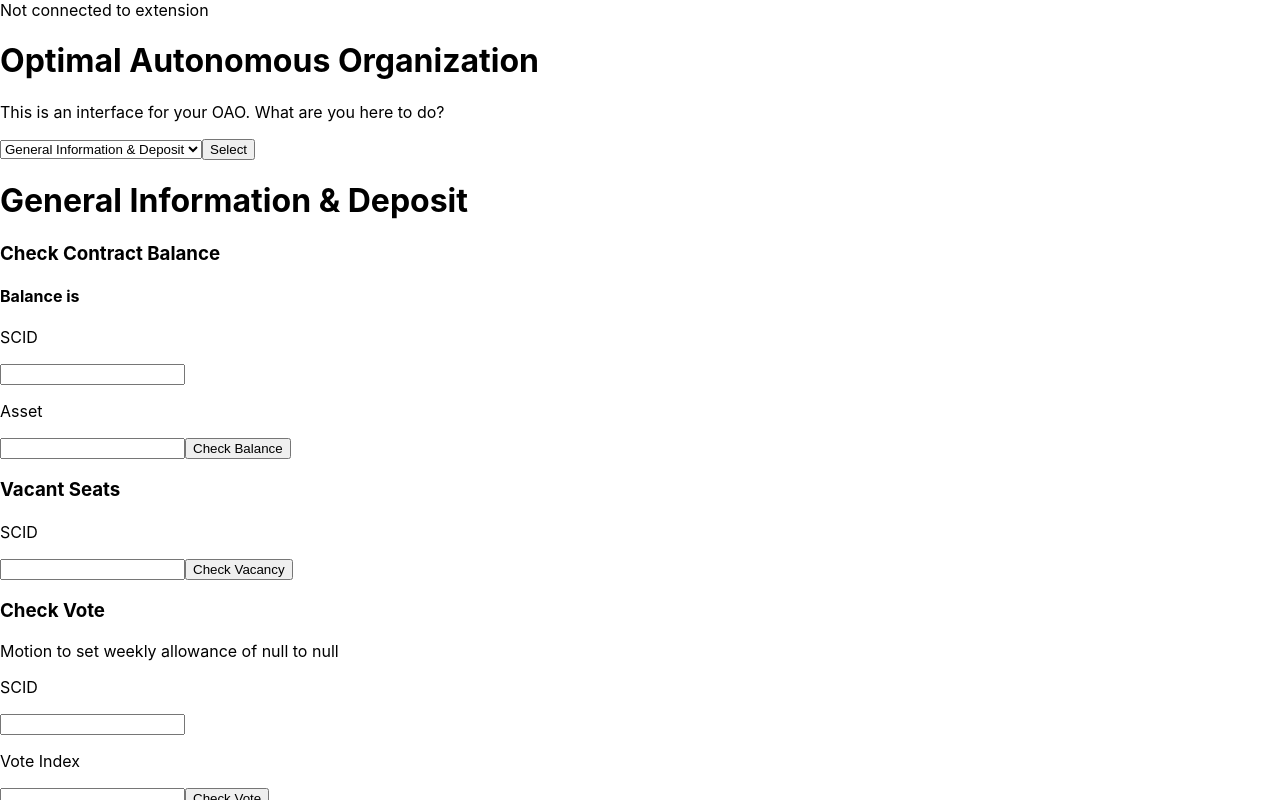
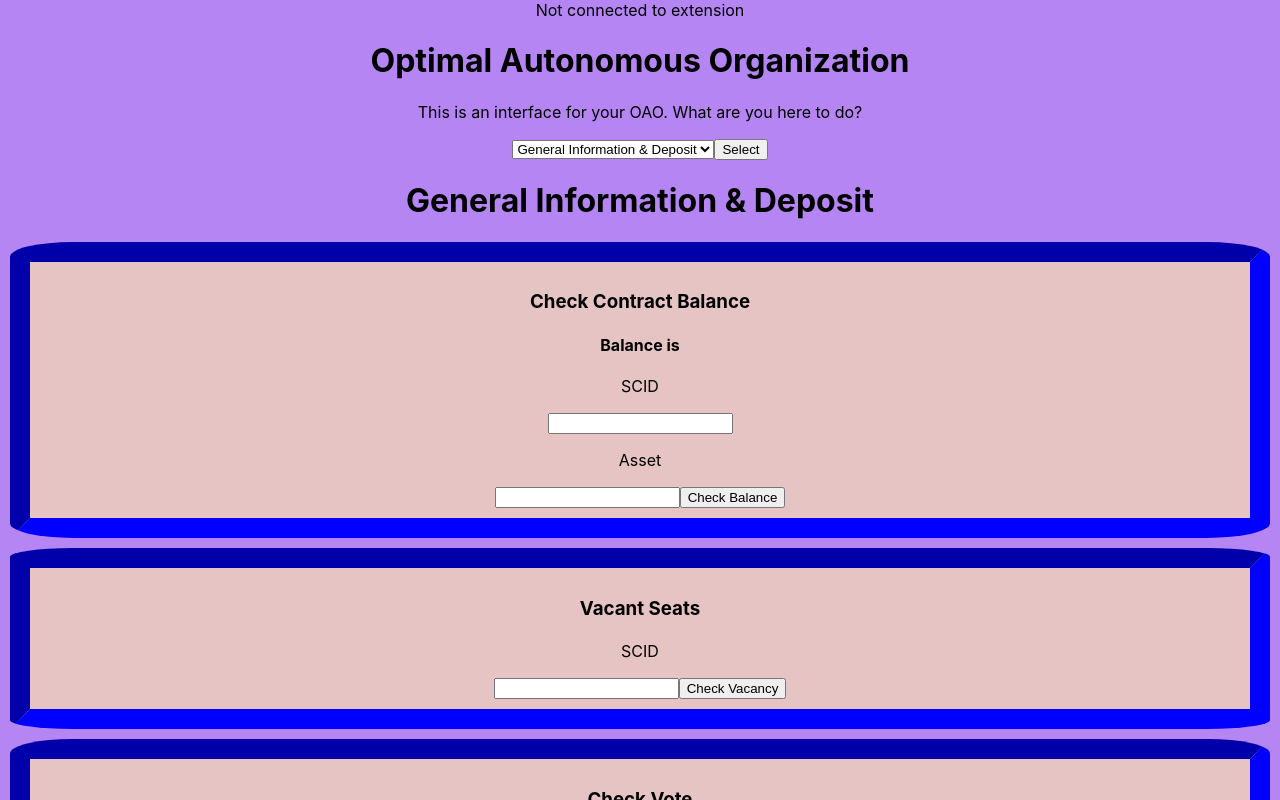
Before and after one commit to apollo5ever/DERO_OAO, a React (Create React App) app: page / in a window 1280 px wide. Both pictures are taken after a click on the button "Select". Shown: the top 800 px of the page. Built offline with nearby package versions, Linux system fonts and the light colour scheme.

Commit message:
added some ghastly css and link to github

```diff
--- a/src/App.js
+++ b/src/App.js
@@ -4,6 +4,7 @@ import DeroBridgeApi from './api.js'
 import React from 'react'
 import ReactDOM from 'react-dom'
 import to from 'await-to-js'
+import './app.css'
 
 const App = () => {
 
@@ -388,10 +389,11 @@ const setView = React.useCallback(async (event) => {
                 <button type={"submit"}>Select</button>
             </form>
 
-            {view === "generalInformation"?<div>
+            {view === "generalInformation"?<div className="main">
 
             <h1> General Information & Deposit </h1>
 
+            <div className="function">
     <h3>Check Contract Balance</h3>
     <h4>Balance is {balance} {balanceAsset}</h4>
     <form onSubmit={checkBalance}>
@@ -401,16 +403,20 @@ const setView = React.useCallback(async (event) => {
       <input id="asset" type="text"/>
       <button type={"submit"}>Check Balance</button>
     </form>
+    </div>
 
-    <div><h3>Vacant Seats</h3>
+    <div className="function">
+    <h3>Vacant Seats</h3>
     <h4>{vacant}</h4>
   <form onSubmit={checkVacancy}>
     <p>SCID</p>
     <input id="scid" type="text" />
     <button type={"submit"}>Check Vacancy</button>
   </form>
+
     </div>
 
+    <div className="function">
     <h3> Check Vote</h3>
   <p> Motion to {type === 0 ? "hire "+ address +" as new CEO": type === 1 ? "fire CEO": type === 2 ? "add "+ address +" as board member "+ AOS : type === 3? "remove " +address +" from seat " +AOS : "set weekly allowance of " +address +" to "+ AOS}
 {status === 0? ": Open" : status === 1 ? ": Passed" : status === 2? ": Rejected": ""}</p>
@@ -421,7 +427,9 @@ const setView = React.useCallback(async (event) => {
     <input id="index" type="text" />
     <button type={"submit"}>Check Vote</button>
   </form>
+  </div>
 
+  <div className="function">
   <h3> Check Weekly Allowance</h3>
   <p>Allowance for {assetCheck} is {allowance}</p>
   <form onSubmit={checkAllowance}>
@@ -431,7 +439,9 @@ const setView = React.useCallback(async (event) => {
     <input id="asset" type="text" />
     <button type={"submit"}>Check Allowance</button>
   </form>
+  </div>
 
+<div className="function">
   <h3>Deposit</h3>
   <form onSubmit={deposit}>
     <p>SCID</p>
@@ -440,6 +450,8 @@ const setView = React.useCallback(async (event) => {
     <input id="amount" type="text"/>
     <button type={"submit"}>Deposit</button>
   </form>
+  </div>
+
   </div>
 
 
@@ -452,6 +464,7 @@ const setView = React.useCallback(async (event) => {
             <div>
 
             <h1> CEO Functions </h1>
+            <div className="function">
     <h3> Appoint Five Board Members </h3>
     <form onSubmit={appoint}>
       <p>SCID </p>
@@ -468,7 +481,9 @@ const setView = React.useCallback(async (event) => {
     	<input id="m5" type="text" />
     	<button type={"submit"}>Appoint</button>
     </form>
+    </div>
 
+    <div className="function">
     <h3> Withdraw Funds </h3>
     <form onSubmit={withdraw}>
       <p>SCID</p>
@@ -479,6 +494,8 @@ const setView = React.useCallback(async (event) => {
       <input id="amount" type="text" />
       <button type={"submit"}>Withdraw</button>
     </form>
+  </div>
+
     </div>
     : view === "Board"?
 
@@ -486,6 +503,7 @@ const setView = React.useCallback(async (event) => {
 
 
     <h1> Board Functions </h1>
+    <div className="function">
     <h3> Open Vote </h3>
     <form onSubmit={openVote}>
       <p>SCID </p>
@@ -504,7 +522,9 @@ const setView = React.useCallback(async (event) => {
     	<input id="aos" type="text" />
     	<button type={"submit"}>Open Vote</button>
     </form>
+    </div>
 
+    <div className="function">
     <h3> Cast Vote</h3>
     <form onSubmit={castVote}>
       <p>SCID</p>
@@ -519,7 +539,9 @@ const setView = React.useCallback(async (event) => {
       </select>
       <button type={"submit"}>Cast Vote</button>
     </form>
+    </div>
 
+  <div className="function">
     <h3> Close Vote</h3>
     <form onSubmit={closeVote}>
       <p>SCID</p>
@@ -529,13 +551,13 @@ const setView = React.useCallback(async (event) => {
       <button type={"submit"}>Close Vote</button>
     </form>
 
+  </div>
 
 
 
 
 
-
-
+<div className="function">
 <h3> Transfer Seat</h3>
   <form onSubmit={transferSeat}>
     <p>SCID</p>
@@ -549,6 +571,7 @@ const setView = React.useCallback(async (event) => {
 
     <button type={"submit"}>Transfer Seat</button>
   </form>
+  </div>
 
   </div>
 
@@ -564,6 +587,7 @@ const setView = React.useCallback(async (event) => {
 
 
   <footer>Support by sending dero to "apollo"</footer>
+  <a href="https://github.com/apollo5ever/DERO_OAO">Github (smart contract found here)</a>
 
   </div>
 }
--- /dev/null
+++ b/src/app.css
@@ -0,0 +1,15 @@
+div {
+    align-items: center;
+    text-align: center;
+    background:rgb(180, 133, 243)
+}
+
+.function {
+    background: rgb(231, 196, 196);
+    border-radius: 5%;
+    margin: 10px;
+    padding: 10px;
+   border-width: 20px;
+   border-style:inset;
+   border-color:blue;
+}
--- a/src/index.css
+++ b/src/index.css
@@ -11,3 +11,8 @@ code {
   font-family: source-code-pro, Menlo, Monaco, Consolas, 'Courier New',
     monospace;
 }
+
+.main {
+  align-items: center;
+  text-align: center;
+}
```
